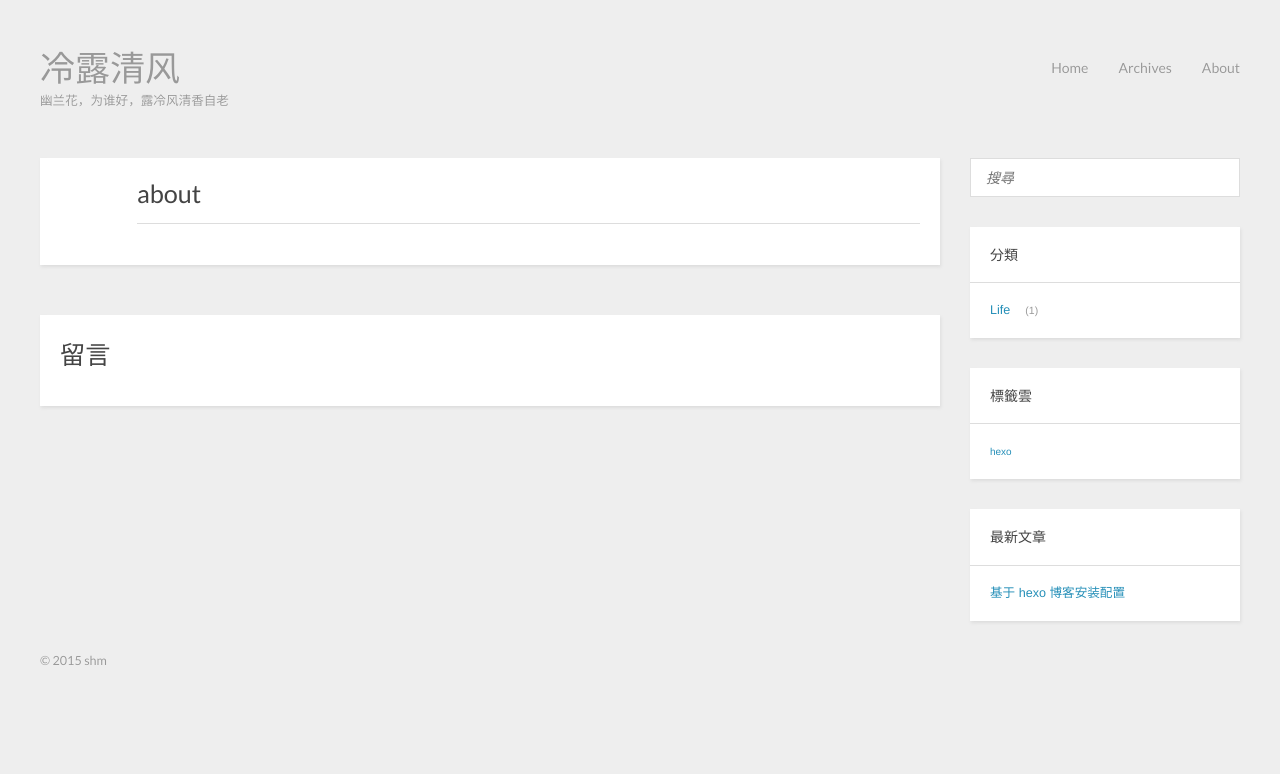
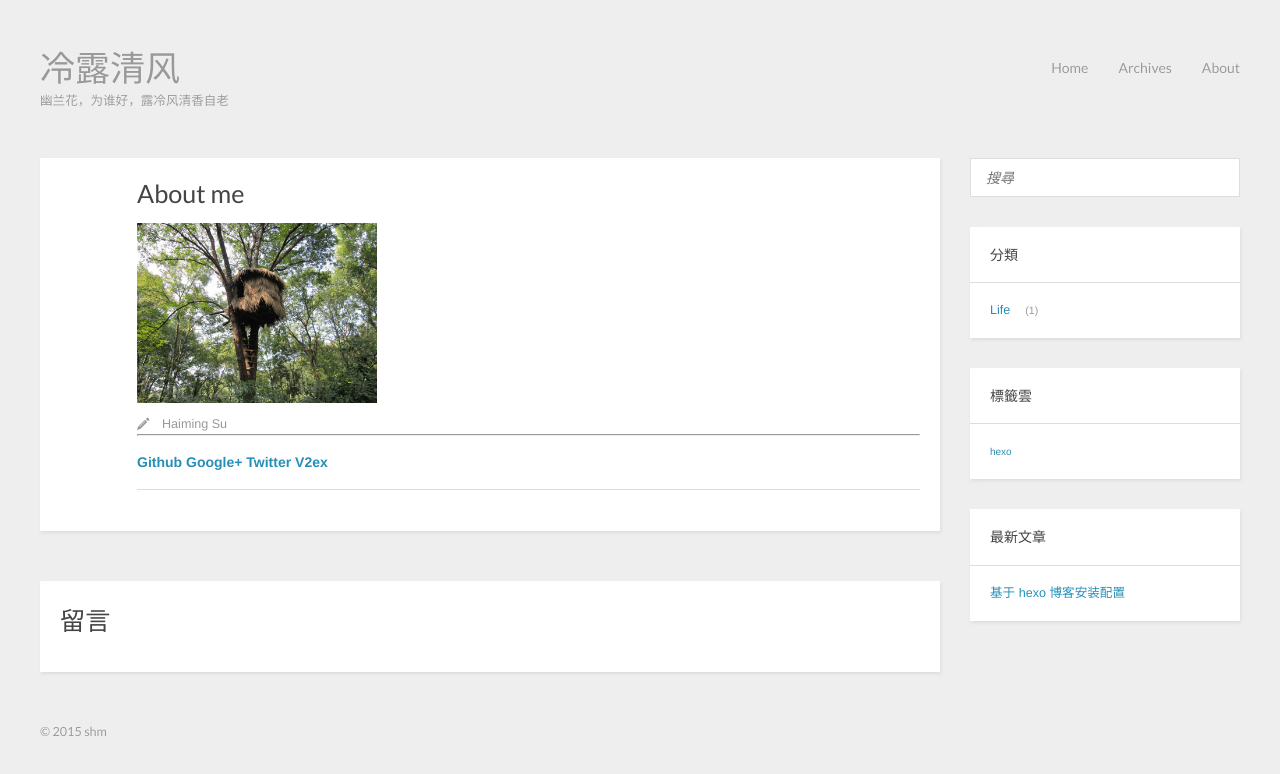
Before and after one commit to suhaiming/suhaiming.github.io, a plain HTML site: page about/index.html in a window 1280 px wide. Drawn offline with nearby package versions, Linux system fonts and the light colour scheme.

Commit message:
Site updated: 2015-09-23 06:13:21

```diff
--- a/about/index.html
+++ b/about/index.html
@@ -3,7 +3,7 @@
 <head>
   <meta charset="utf-8">
 
-  <title>about | 冷露清风</title>
+  <title>About me | 冷露清风</title>
   <meta name="author" content="shm">
 
   <meta name="description" content="Shm&#39;s blogs.">
@@ -11,7 +11,7 @@
 
   <meta name="viewport" content="width=device-width, initial-scale=1, maximum-scale=1">
 
-  <meta property="og:title" content="about"/>
+  <meta property="og:title" content="About me"/>
   <meta property="og:site_name" content="冷露清风"/>
 
 
@@ -53,12 +53,15 @@
 
 
 
-    <h1 class="title">about</h1>
+    <h1 class="title">About me</h1>
 
 
     </header>
     <div class="entry">
 
+        <p><img src="/uploads/avatar.jpg" alt="Haiming Su" title="" width="240"></p>
+<hr>
+<p><a href="https://github.com/suhaiming" target="_blank" rel="external"><strong>Github</strong></a> <a href="https://plus.google.com/u/0/+HaimingSu" target="_blank" rel="external"><strong>Google+</strong></a> <a href="https://twitter.com/sualwu" target="_blank" rel="external"><strong>Twitter</strong></a> <a href="http://v2ex.com/member/sualwu" target="_blank" rel="external"><strong>V2ex</strong></a></p>
 
 
     </div>
```
